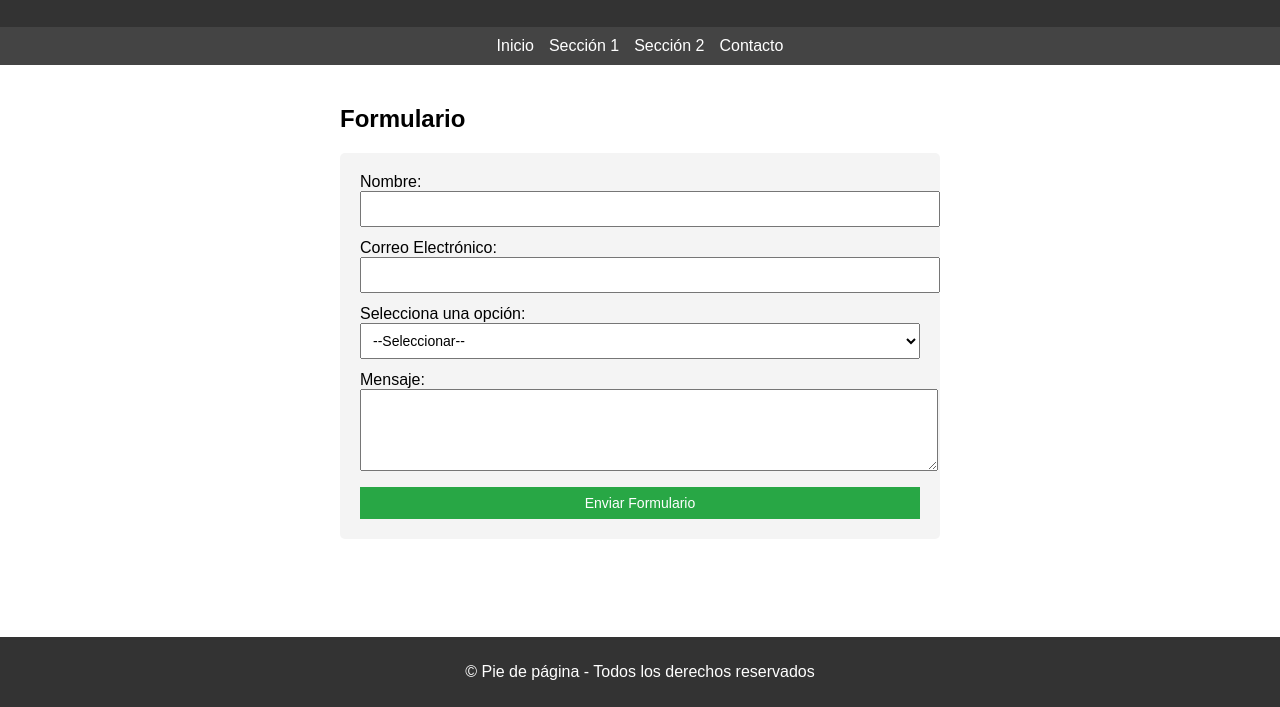
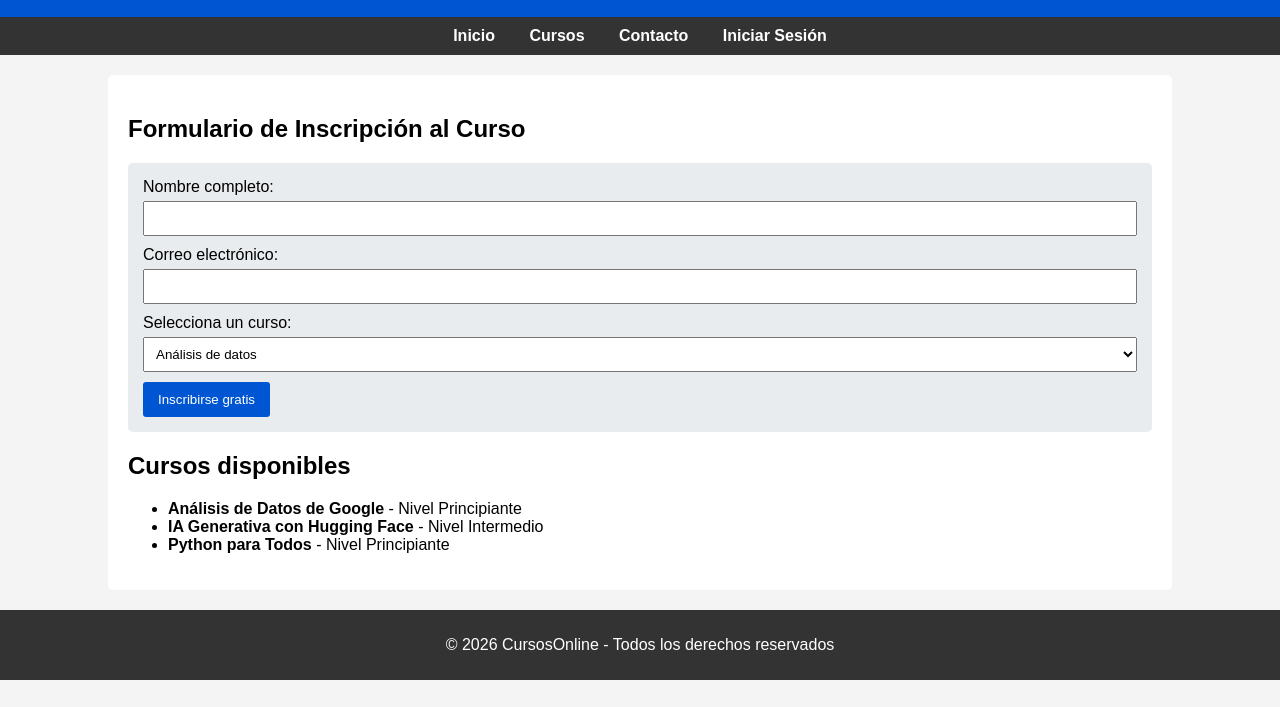
Before and after one commit to LOPEZMARTINEZGENESIS/practica-8, a plain HTML site: page index.html in a window 1280 px wide. Shown: the part 93-800 px from the top of the page. Drawn offline with Linux system fonts and the light colour scheme.

Commit message:
Add files via upload

```diff
--- a/index.html
+++ b/index.html
@@ -2,96 +2,86 @@
 <html lang="es">
 <head>
     <meta charset="UTF-8">
-    <meta name="viewport" content="width=device-width, initial-scale=1.0">
-    <title>Estructura de Sitio Web</title>
-
-    <!-- Estilos básicos para organizar la estructura -->
+    <title>Sitio de Cursos Online</title>
     <style>
+        /* Estilos sencillos para organizar la página */
         body {
             font-family: Arial, sans-serif;
             margin: 0;
             padding: 0;
-            display: flex;
-            flex-direction: column;
-            min-height: 100vh;
+            background-color: #f4f4f4;
         }
 
-        /* 1. Estilo del Encabezado */
+        /* Estilo del Encabezado */
         header {
-            background-color: #333;
+            background-color: #0056D2;
             color: white;
+            padding: 15px;
             text-align: center;
-            padding: 20px;
         }
 
-        /* 2. Estilo de la Barra de Navegación */
+        /* Estilo de la Barra de Navegación */
         nav {
-            background-color: #444;
+            background-color: #333;
             padding: 10px;
-        }
-
-        nav ul {
-            list-style: none;
-            margin: 0;
-            padding: 0;
-            display: flex;
-            justify-content: center;
-            gap: 15px;
+            text-align: center;
         }
 
         nav a {
             color: white;
+            margin: 0 15px;
             text-decoration: none;
+            font-weight: bold;
         }
 
-        /* 3. Estilo del Cuerpo */
+        /* Estilo del Cuerpo principal */
         main {
-            flex: 1;
-            padding: 20px;
-            max-width: 600px;
-            margin: 0 auto;
-            width: 100%;
-        }
-
-        /* Estilos del Formulario */
-        form {
-            display: flex;
-            flex-direction: column;
-            gap: 12px;
-            background-color: #f4f4f4;
+            width: 80%;
+            margin: 20px auto;
+            background-color: white;
             padding: 20px;
             border-radius: 5px;
         }
 
-        input, select, textarea, button {
+        /* Estilo del Formulario */
+        form {
+            background-color: #e9ecef;
+            padding: 15px;
+            border-radius: 5px;
+            margin-bottom: 20px;
+        }
+
+        .campo {
+            margin-bottom: 10px;
+        }
+
+        .campo label {
+            display: block;
+            margin-bottom: 5px;
+        }
+
+        .campo input, .campo select {
+            width: 100%;
             padding: 8px;
-            font-size: 14px;
+            box-sizing: border-box;
         }
 
         button {
-            background-color: #28a745;
+            background-color: #0056D2;
             color: white;
             border: none;
+            padding: 10px 15px;
             cursor: pointer;
+            border-radius: 3px;
         }
 
-        /* Mensaje de respuesta del formulario */
-        #mensaje {
-            margin-top: 15px;
-            padding: 10px;
-            display: none;
-            background-color: #d4edda;
-            color: #155724;
-            border-radius: 4px;
-        }
-
-        /* 4. Estilo del Pie de Página */
+        /* Estilo del Footer */
         footer {
             background-color: #333;
             color: white;
             text-align: center;
             padding: 10px;
-            margin-top: auto;
+            margin-top: 20px;
         }
     </style>
 </head>
@@ -99,83 +89,70 @@
 
     <!-- 1. ENCABEZADO -->
     <header>
-        <h1>Encabezado del Sitio Web</h1>
+        <h1>Plataforma de Cursos CursosOnline</h1>
     </header>
 
     <!-- 2. BARRA DE NAVEGACIÓN -->
     <nav>
-        <ul>
-            <li><a href="#">Inicio</a></li>
-            <li><a href="#">Sección 1</a></li>
-            <li><a href="#">Sección 2</a></li>
-            <li><a href="#">Contacto</a></li>
-        </ul>
+        <a href="#">Inicio</a>
+        <a href="#">Cursos</a>
+        <a href="#">Contacto</a>
+        <a href="#">Iniciar Sesión</a>
     </nav>
 
-    <!-- 3. CUERPO DE LA PÁGINA -->
+    <!-- 3. CUERPO PRINCIPAL -->
     <main>
-        <h2>Formulario</h2>
 
-        <!-- Formulario -->
-        <form id="miFormulario">
-            <div>
-                <label for="nombre">Nombre:</label><br>
-                <input type="text" id="nombre" name="nombre" required style="width: 100%;">
-            </div>
+        <!-- SECCIÓN: FORMULARIO DE INSCRIPCIÓN -->
+        <section>
+            <h2>Formulario de Inscripción al Curso</h2>
 
-            <div>
-                <label for="correo">Correo Electrónico:</label><br>
-                <input type="email" id="correo" name="correo" required style="width: 100%;">
-            </div>
+            <form action="#" method="POST">
 
-            <div>
-                <label for="opcion">Selecciona una opción:</label><br>
-                <select id="opcion" name="opcion" required style="width: 100%;">
-                    <option value="">--Seleccionar--</option>
-                    <option value="Opción A">Opción A</option>
-                    <option value="Opción B">Opción B</option>
-                </select>
-            </div>
+                <!-- Campo Nombre -->
+                <div class="campo">
+                    <label for="nombre">Nombre completo:</label>
+                    <input type="text" id="nombre" name="nombre" required>
+                </div>
 
-            <div>
-                <label for="mensajeTexto">Mensaje:</label><br>
-                <textarea id="mensajeTexto" name="mensajeTexto" rows="4" required style="width: 100%;"></textarea>
-            </div>
+                <!-- Campo Correo -->
+                <div class="campo">
+                    <label for="correo">Correo electrónico:</label>
+                    <input type="email" id="correo" name="correo" required>
+                </div>
 
-            <button type="submit">Enviar Formulario</button>
-        </form>
+                <!-- Campo Selección de Curso -->
+                <div class="campo">
+                    <label for="curso">Selecciona un curso:</label>
+                    <select id="curso" name="curso">
+                        <option value="datos">Análisis de datos</option>
+                        <option value="ia">Inteligencia Artificial</option>
+                        <option value="python">Programación en Python</option>
+                    </select>
+                </div>
 
-        <!-- Cuadro donde se muestra que el formulario funciona -->
-        <div id="mensaje"></div>
+                <!-- Botón para enviar -->
+                <button type="submit">Inscribirse gratis</button>
+
+            </form>
+        </section>
+
+        <!-- SECCIÓN: LISTA DE CURSOS -->
+        <section>
+            <h2>Cursos disponibles</h2>
+            <ul>
+                <li><strong>Análisis de Datos de Google</strong> - Nivel Principiante</li>
+                <li><strong>IA Generativa con Hugging Face</strong> - Nivel Intermedio</li>
+                <li><strong>Python para Todos</strong> - Nivel Principiante</li>
+            </ul>
+        </section>
+
     </main>
 
-    <!-- 4. FOOTER -->
+    <!-- 4. FOOTER (PIE DE PÁGINA) -->
     <footer>
-        <p>&copy; Pie de página - Todos los derechos reservados</p>
+        <p>&copy; 2026 CursosOnline - Todos los derechos reservados</p>
     </footer>
-
-    <!-- Código que hace funcionar el formulario sin recargar la página -->
-    <script>
-        document.getElementById('miFormulario').addEventListener('submit', function(e) {
-            e.preventDefault(); // Evita que la página se recargue al enviar
-
-            // Obtener los datos ingresados
-            const nombre = document.getElementById('nombre').value;
-            const correo = document.getElementById('correo').value;
-            const opcion = document.getElementById('opcion').value;
-
-            // Mostrar los datos en pantalla
-            const mensajeDiv = document.getElementById('mensaje');
-            mensajeDiv.style.display = 'block';
-            mensajeDiv.innerHTML = `<strong>¡Formulario enviado con éxito!</strong><br>
-                                    Nombre: ${nombre}<br>
-                                    Correo: ${correo}<br>
-                                    Opción elegida: ${opcion}`;
-
-            // Limpiar los campos del formulario
-            this.reset();
-        });
-    </script>
 
 </body>
 </html>
```
